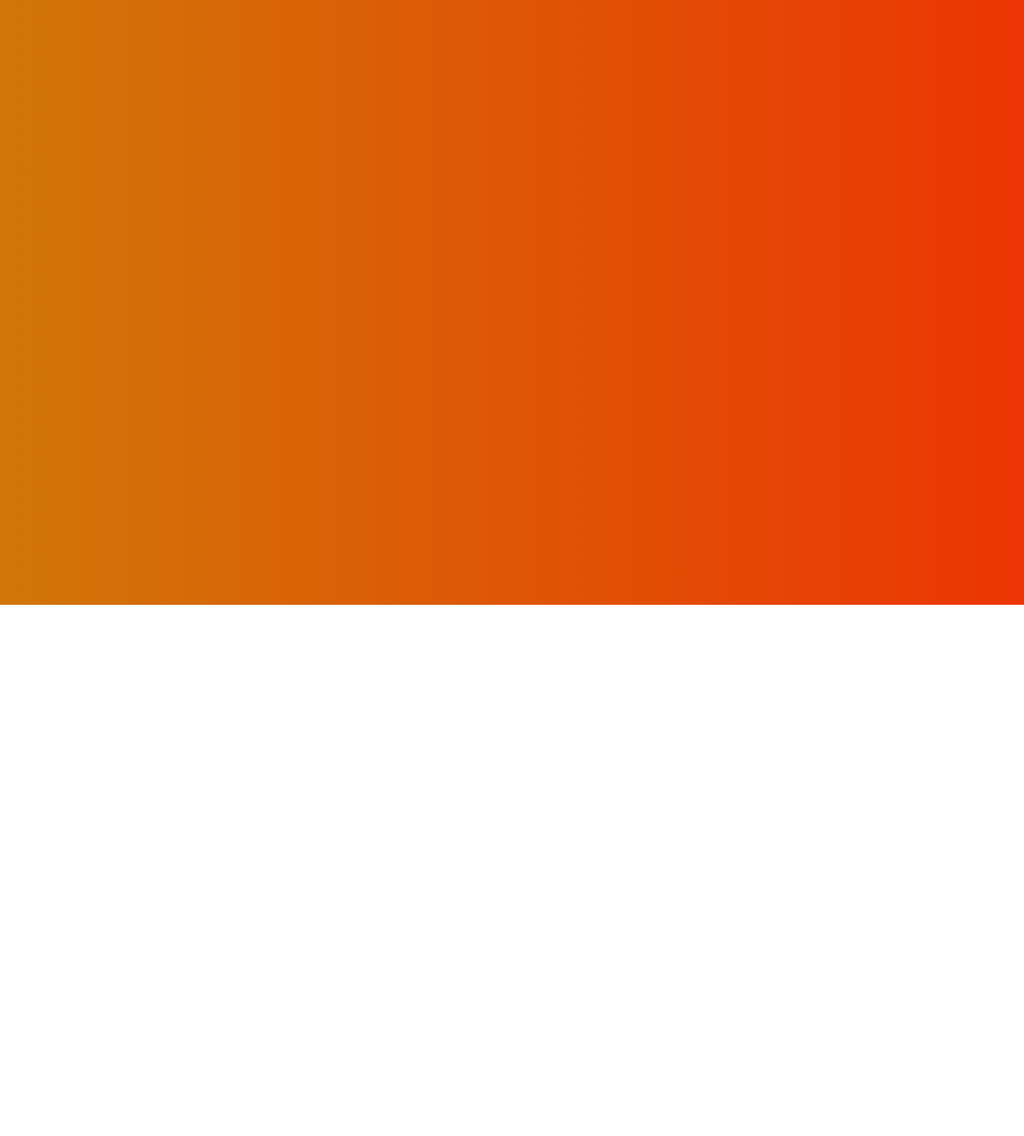
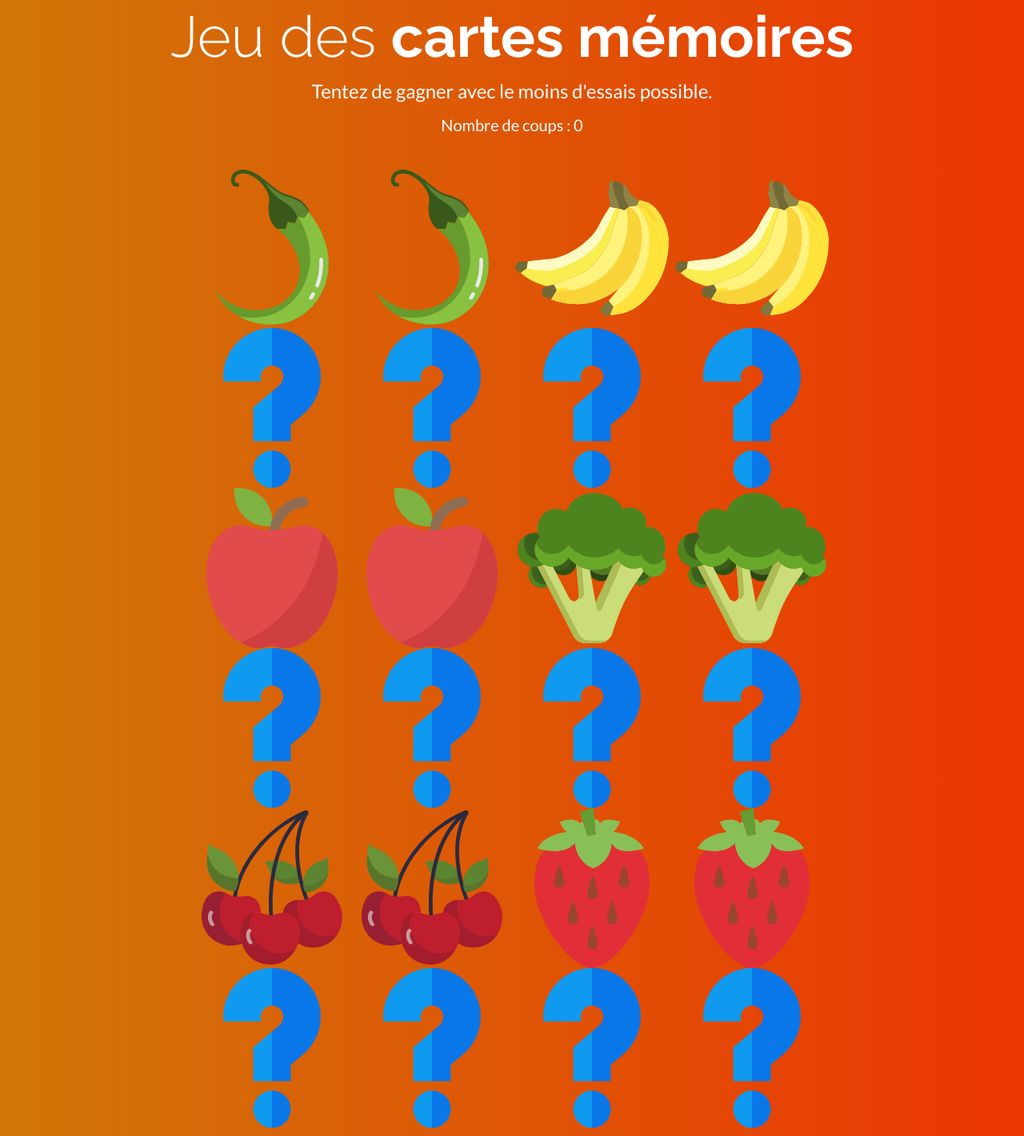
Before and after one commit to roadToCoder/ExoProjects, a plain HTML site: page Projects/9. MemoryCard/index.html in a window 1280 px wide. Shown: the part 44-1464 px from the top of the page at 80% size. Before the commit the page ends 800 px from the top, so only its background shows below. Drawn offline with nearby package versions, Linux system fonts and the light colour scheme.

Commit message:
Modification

```diff
--- a/Projects/9. MemoryCard/index.html
+++ b/Projects/9. MemoryCard/index.html
@@ -10,8 +10,112 @@
     <link href="https://fonts.googleapis.com/css2?family=Lato:wght@100;300;400;700;900&family=Raleway:wght@100;200;300;400;500;600;700;800;900&display=swap" rel="stylesheet">
     <script src="https://cdn.tailwindcss.com"></script>
   </head>
-  <body>
+  <body class="text-white">
+    <h1 class="text-center md:text-7xl text-2xl mt-1 font-light">Jeu des <span class="font-bold">cartes mémoires</span></h1>
+    <h2 class="text-center md:text-2xl mt-4">Tentez de gagner avec le moins d'essais possible.</h2>
+    <div class="text-center md:text-xl mt-3" id ="count">Nombre de coups : 0</div>
+    <div class=" flex justify-center items-center min-h-screen">
 
+
+      <div class="grid grid-cols-4 max-w-[800px] mt-10">
+        <div class="card" data-attr="pepper">
+          <div class="double-face">
+            <div class="face">
+              <img src="ressources/pepper.svg" />
+            </div>
+            <div class="back"><img src="ressources/question.svg" /></div>
+          </div>
+        </div>
+          <div class="card" data-attr="pepper">
+            <div class="double-face">
+              <div class="face">
+                <img src="ressources/pepper.svg" />
+              </div>
+            <div class="back"><img src="ressources/question.svg" /></div>
+          </div>
+        </div>
+          <div class="card" data-attr="banana">
+            <div class="double-face">
+              <div class="face">
+                <img src="ressources/banana.svg" />
+              </div>
+            <div class="back"><img src="ressources/question.svg" /></div>
+          </div>
+        </div>
+          <div class="card" data-attr="banana">
+            <div class="double-face">
+              <div class="face">
+                <img src="ressources/banana.svg" />
+              </div>
+            <div class="back"><img src="ressources/question.svg" /></div>
+          </div>
+        </div>
+          <div class="card" data-attr="apple">
+            <div class="double-face">
+              <div class="face">
+                <img src="ressources/apple.svg" />
+              </div>
+            <div class="back"><img src="ressources/question.svg" /></div>
+          </div>
+        </div>
+          <div class="card" data-attr="apple">
+            <div class="double-face">
+              <div class="face">
+                <img src="ressources/apple.svg" />
+              </div>
+            <div class="back"><img src="ressources/question.svg" /></div>
+          </div>
+        </div>
+          <div class="card" data-attr="brocoli">
+            <div class="double-face">
+              <div class="face">
+                <img src="ressources/brocoli.svg" />
+              </div>
+            <div class="back"><img src="ressources/question.svg" /></div>
+          </div>
+        </div>
+          <div class="card" data-attr="brocoli">
+            <div class="double-face">
+              <div class="face">
+                <img src="ressources/brocoli.svg" />
+              </div>
+            <div class="back"><img src="ressources/question.svg" /></div>
+          </div>
+        </div>
+          <div class="card" data-attr="cherry">
+            <div class="double-face">
+              <div class="face">
+                <img src="ressources/cherry.svg" />
+              </div>
+            <div class="back"><img src="ressources/question.svg" /></div>
+          </div>
+        </div>
+          <div class="card" data-attr="cherry">
+            <div class="double-face">
+              <div class="face">
+                <img src="ressources/cherry.svg" />
+              </div>
+            <div class="back"><img src="ressources/question.svg" /></div>
+          </div>
+        </div>
+          <div class="card" data-attr="straw">
+            <div class="double-face">
+              <div class="face">
+                <img src="ressources/straw.svg" />
+              </div>
+            <div class="back"><img src="ressources/question.svg" /></div>
+          </div>
+        </div>
+          <div class="card" data-attr="straw">
+            <div class="double-face">
+              <div class="face">
+                <img src="ressources/straw.svg" />
+              </div>
+            <div class="back"><img src="ressources/question.svg" /></div>
+          </div>
+        </div>
+      </div>
+    </div>
 
     <script src="app.js"></script>
   </body>
--- a/Projects/9. MemoryCard/style.css
+++ b/Projects/9. MemoryCard/style.css
@@ -12,3 +12,7 @@ body {
   background: linear-gradient(to right, #d17608, #ec3503);
   padding: clamp(20px, 5vw, 50px) 20px 10px;
 }
+
+h1 {
+  font-family: Raleway;
+}
```
